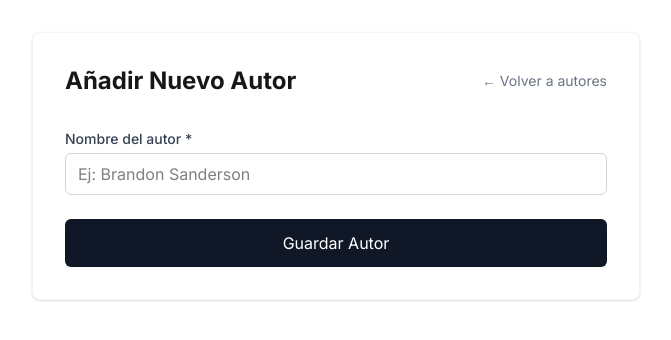
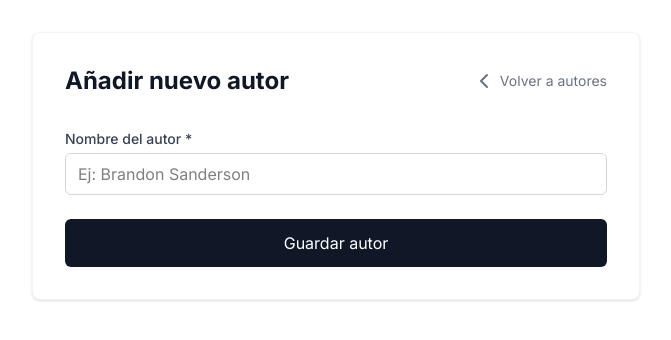
Before and after one commit to fercartri/despacho, a Next.js app in the folder library/: page /authors/new in a window 1280 px wide. Shown: the top 340 px of the page, without its empty margins (304-975 px from the left). Built offline with nearby package versions, Linux system fonts and the light colour scheme; no server answers.

Commit message:
Correcciones

```diff
--- a/library/src/app/authors/[id]/edit/page.tsx
+++ b/library/src/app/authors/[id]/edit/page.tsx
@@ -24,7 +24,7 @@ export default async function EditAuthorsPage({
     <main className="min-h-screen bg-gray-50 p-8">
       <div className="max-w-2xl mx-auto bg-white rounded-xl shadow-sm border border-gray-200 p-8">
         <header className="flex justify-between items-center mb-8">
-          <h1 className="text-2xl font-bold text-gray-900">Editar Autor</h1>
+          <h1 className="text-2xl font-bold text-gray-900">Editar autor</h1>
           <Link href="/authors" className="text-sm font-medium text-gray-500 hover:text-gray-900 bg-gray-100 px-4 py-2 rounded-lg transition-colors">✕ Cancelar</Link>
         </header>
 
--- a/library/src/app/authors/new/page.tsx
+++ b/library/src/app/authors/new/page.tsx
@@ -1,3 +1,4 @@
+import { ChevronLeft } from 'lucide-react';
 import { createAuthor } from './actions'
 import Link from 'next/link'
 
@@ -12,9 +13,9 @@ export default async function NewAuthorPage({
     <main className="p-8 max-w-2xl mx-auto">
       <div className="bg-white rounded-lg shadow-sm border border-gray-100 p-8">
         <header className="flex justify-between items-center mb-8">
-          <h1 className="text-2xl font-bold">Añadir Nuevo Autor</h1>
-          <Link href="/authors" className="text-sm text-gray-500 hover:text-gray-900">
-            ← Volver a autores
+          <h1 className="text-2xl font-bold text-gray-900">Añadir nuevo autor</h1>
+          <Link href="/authors" className="text-sm text-gray-500 hover:text-gray-900 flex items-center gap-1">
+            <ChevronLeft /> Volver a autores
           </Link>
         </header>
 
@@ -40,7 +41,7 @@ export default async function NewAuthorPage({
           </div>
 
           <button type="submit" className="w-full bg-gray-900 text-white py-3 rounded-md hover:bg-gray-800">
-            Guardar Autor
+            Guardar autor
           </button>
         </form>
       </div>
--- a/library/src/app/authors/page.tsx
+++ b/library/src/app/authors/page.tsx
@@ -3,6 +3,7 @@ import Link from "next/link";
 import ActionButtons from '@/components/ActionButtons'
 import { deleteAuthor } from '@/app/actions/delete'
 import { AuthorAvatar } from '@/components/EntityIcons'
+import { Plus } from "lucide-react";
 
 export default async function AuthorsPage() {
   const supabase = await createClient();
@@ -15,9 +16,9 @@ export default async function AuthorsPage() {
           <h1 className="text-3xl font-bold text-gray-900">Autores</h1>
           <Link
             href="/authors/new"
-            className="bg-gray-900 text-white px-4 py-2 rounded-md hover:bg-gray-800 transition font-medium shadow-sm"
+            className="bg-gray-900 text-white px-4 py-2 rounded-md hover:bg-gray-800 transition font-medium shadow-sm flex items-center gap-2"
           >
-            + Nuevo Autor
+            <Plus className="text-white" /> Nuevo autor
           </Link>
         </header>
 
```
